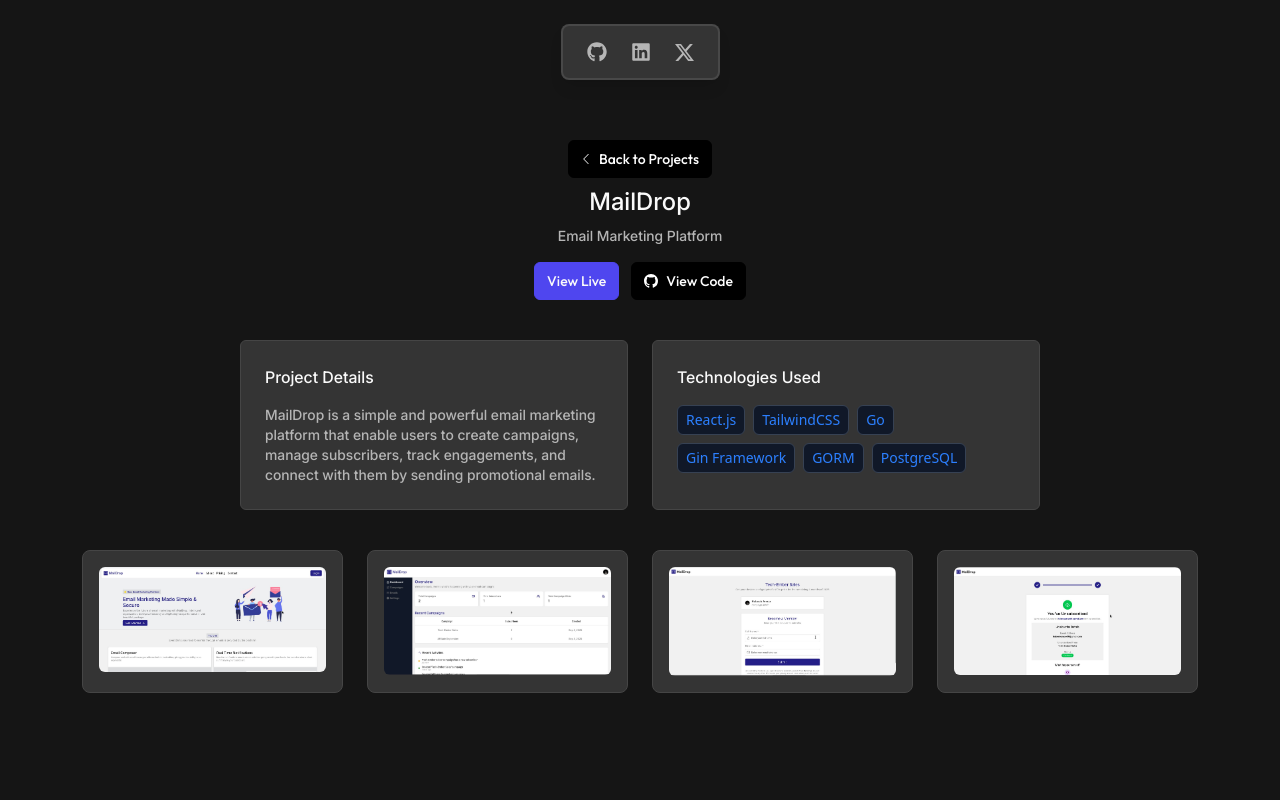
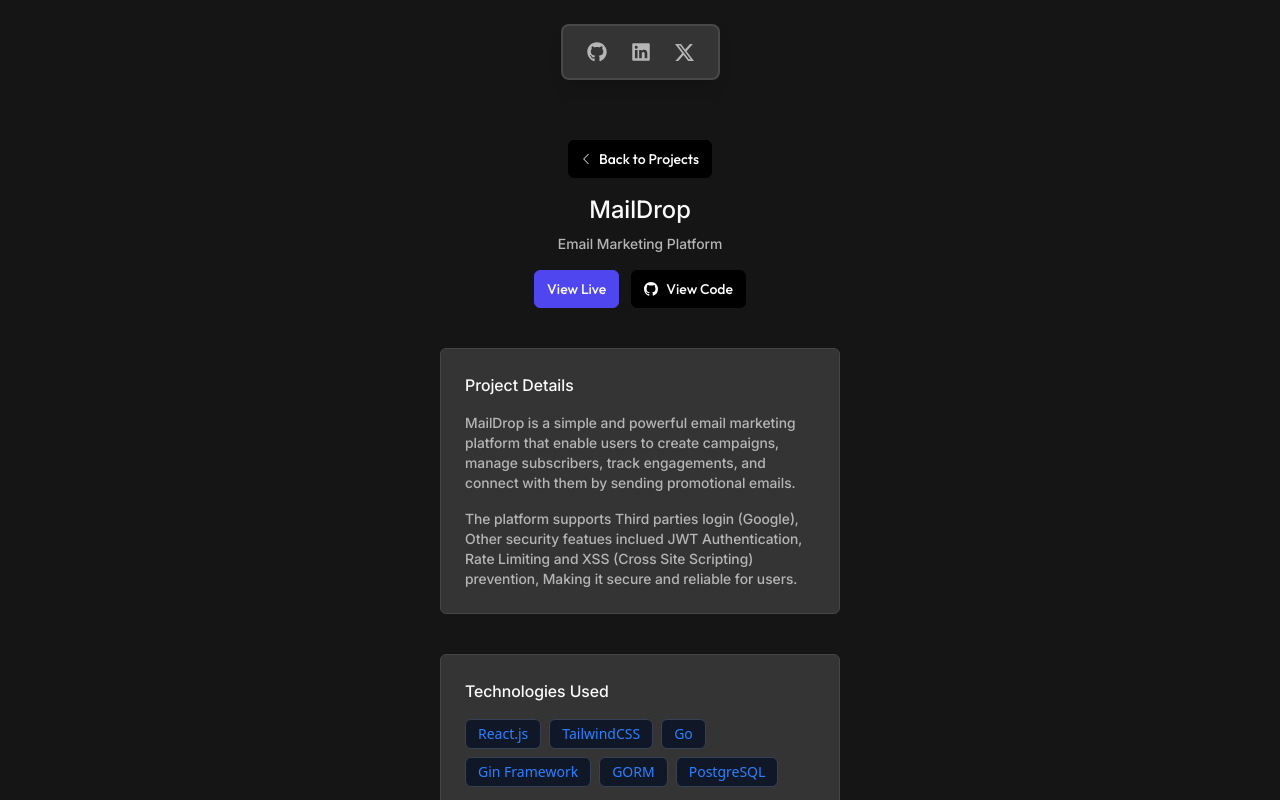
Before and after one commit to Habeebamoo/Portfolio, a React (Vite) app: page /projects/maildrop in a window 1280 px wide. Shown: the top 800 px of the page. Built offline with nearby package versions, Linux system fonts and the light colour scheme.

Commit message:
updated buttons & links

```diff
--- a/src/components/Main.tsx
+++ b/src/components/Main.tsx
@@ -34,7 +34,7 @@
       <div className="mt-30">
         <div className="py-8 px-2 rounded-md w-[90%] md:w-[500px] mx-auto" data-aos="slide-up">
           <h1 className="text-accent font-outfit text-lg">About Me</h1>
-          <p className="text-sm text-muted font-inter mt-4">I'm Habeeb Amoo, a 17 year old software developer from Nigeria who enjoys turning ideas into working applications. With 2+ years hands on experience, i like building end-to-end products from designing user expeiences to creating reliable systems behind the scenes.</p>
+          <p className="text-sm text-muted font-inter mt-4">I'm Habeeb Amoo, a 17 year old software developer from Nigeria who enjoys turning ideas into working applications. With 2+ years hands on experience, i build end-to-end products from designing user expeiences to creating reliable systems behind the scenes.</p>
           <p className="text-sm text-muted font-inter mt-3">I'm always learning, experimenting and improving the way i approach problems</p>
         </div>
       </div>
@@ -111,7 +111,7 @@
       </div>
 
       <h1 className="text-accent text-center font-inter text-2xl mt-30">Let's Work Together</h1>
-      <div className="p-6 bg-box border-1 border-border rounded-lg w-[90%] md:w-[500px] mx-auto mt-6 mb-10">
+      <div className="p-6 bg-box border-1 border-border rounded-lg w-[90%] md:w-[500px] mx-auto mt-6 mb-20">
         <h1 className="font-inter text-accent text-xl">Send a Message</h1>
         <p className="text-muted font-inter text-sm py-2">I'm always interested in new opportunities and exciting projects. Whether you need a complete website or want to discuss a potential collaboration, I'd love to hear from you</p>
         <form className="mt-5">
--- a/src/index.css
+++ b/src/index.css
@@ -44,7 +44,7 @@
 }
 
 @utility btn-lang {
-  @apply bg-gray-900 text-blue-500 py-1 px-2 rounded-md border-1 border-gray-700;
+  @apply bg-gray-900 text-blue-500 py-1 px-3 rounded-md border-1 border-gray-700;
 }
 
 @theme {
--- a/src/pages/projects/MailDrop.tsx
+++ b/src/pages/projects/MailDrop.tsx
@@ -13,6 +13,14 @@
     navigate("/")
   }
 
+  const viewLive = () => {
+    window.location.href= "https://maildrop.netlify.app"
+  }
+
+  const viewRepo = () => {
+    window.location.href= "https://github.com/Habeebamoo/MailDrop"
+  }
+
   return (
     <main className="bg-primary p-5">
       <div className="mt-30 md:flex-center md:flex-col">
@@ -20,28 +28,30 @@
           <SlArrowLeft size={10} />
           <span>Back to Projects</span>
         </button>
-        <h1 className="text-accent font-inter text-2xl mt-2">MailDrop</h1>
+        <h1 className="text-accent font-inter text-2xl mt-4">MailDrop</h1>
         <p className="text-muted text-sm font-inter mt-2">Email Marketing Platform</p>
         <div className="flex-start gap-3 mt-4">
-          <button className="btn-secondary text-sm font-outfit flex-center gap-2">
+          <button onClick={viewLive} className="btn-secondary text-sm font-outfit flex-center gap-2">
             <span>View Live</span>
           </button>
-          <button className="btn-primary text-sm font-outfit flex-center gap-2">
+          <button onClick={viewRepo} className="btn-primary text-sm font-outfit flex-center gap-2">
             <BsGithub />
             <span>View Code</span>
           </button>
         </div>
       </div>
 
-      <div className="grid grid-cols-1 md:grid-cols-2 gap-6 w-[95%] lg:w-[800px] mx-auto mt-10">
-        <div className="bg-box border-1 border-border p-6 rounded-md">
+      <div className="bg-box border-1 border-border p-6 rounded-md w-[90%] md:w-[400px] mx-auto mt-10">
         <h1 className="font-inter text-accent">Project Details</h1>
         <p className="text-sm text-muted font-inter mt-4">
           MailDrop is a simple and powerful email marketing platform that enable users to create campaigns, manage subscribers, track engagements, and connect with them by sending promotional emails.
         </p>
+        <p className="text-sm text-muted font-inter mt-4">
+          The platform supports Third parties login (Google), Other security featues inclued JWT Authentication, Rate Limiting and XSS (Cross Site Scripting) prevention, Making it secure and reliable for users.
+        </p>
       </div>
 
-        <div className="bg-box border-1 border-border p-6 rounded-md">
+      <div className="bg-box border-1 border-border p-6 rounded-md w-[90%] md:w-[400px] mx-auto mt-10">
         <h1 className="text-accent font-inter">Technologies Used</h1>
         <div className="text-sm flex-start flex-wrap mt-4 gap-2">
           <div className="btn-lang">React.js</div>
@@ -50,7 +60,6 @@
           <div className="btn-lang">Gin Framework</div>
           <div className="btn-lang">GORM</div>
           <div className="btn-lang">PostgreSQL</div>
-          </div>
         </div>
       </div>
 
```
Lines whose indentation alone changed are shown as unchanged.
